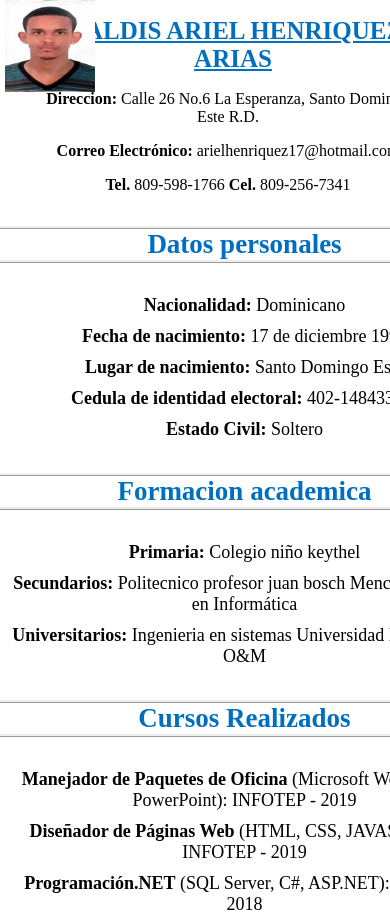
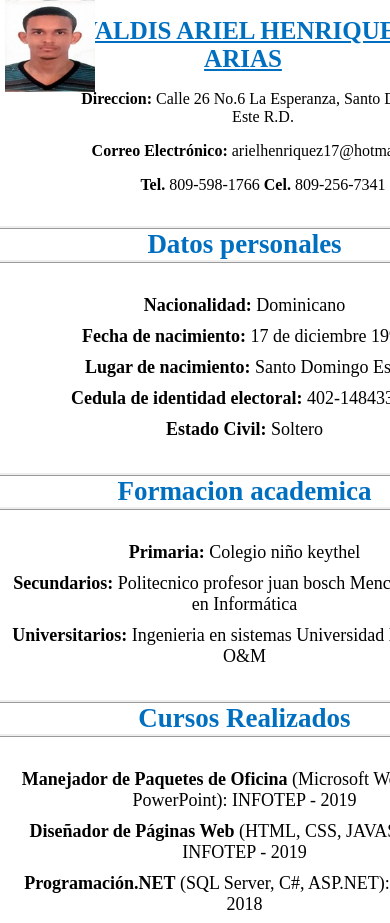
Before and after one commit to Arielhenriquez/Curriculum-Vitae, a plain HTML site: page index.html in a window 390 px wide. Shown: the top 923 px of the page. Drawn offline with Linux system fonts and the light colour scheme.

Commit message:
Ajustes responsive

```diff
--- a/SmallScreen.Css
+++ b/SmallScreen.Css
@@ -10,14 +10,14 @@ h1
 {
     font-size: 25px;
     position: relative;
-    left: 30px;
+    left: 40px;
 }
 
 
 .info
 {
     position: relative;
-    left: 25px;
+    left: 60px;
     font-size: 16px;
 }
 
```
